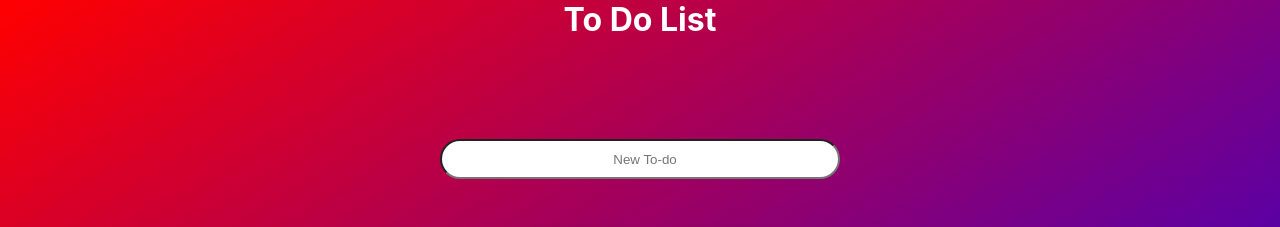
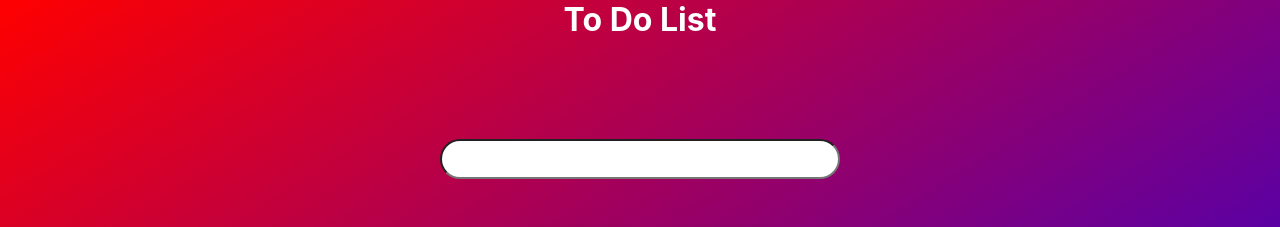
Before and after one commit to huseyinbagator/react-demo-todo-app, a React (Create React App) app: page / in a window 1280 px wide. Shown: the top 227 px of the page. Built offline with nearby package versions, Linux system fonts and the light colour scheme.

Commit message:
todo-design-2

```diff
--- a/src/App.js
+++ b/src/App.js
@@ -1,14 +1,21 @@
 
 import './App.css';
+import {useState} from 'react';
+function App() {
+  const [value, setvalue] = useState(" ");
+  const handleChange = (e) => {
+  setvalue(e.target.value)
+  console.log(e.target.value)
+}
+  return (
+   <>
 
-function App() {
-  return (
-    <div className="App">
+   <div className="App">
         <h1>To Do List</h1>
-        <form className="form">
+        <form className="form" >
           {/* Serach Bar Start */}
           <div>
-            <input  placeholder="New To-do"></input>
+            <input value={value}  onChange={handleChange} placeholder="New To-do"></input>
           </div>
           {/* Serach Bar End */}
 
@@ -27,6 +34,7 @@ function App() {
          {/* To Do  Section End */}
 
     </div>
+    </>
   );
 }
 
```
